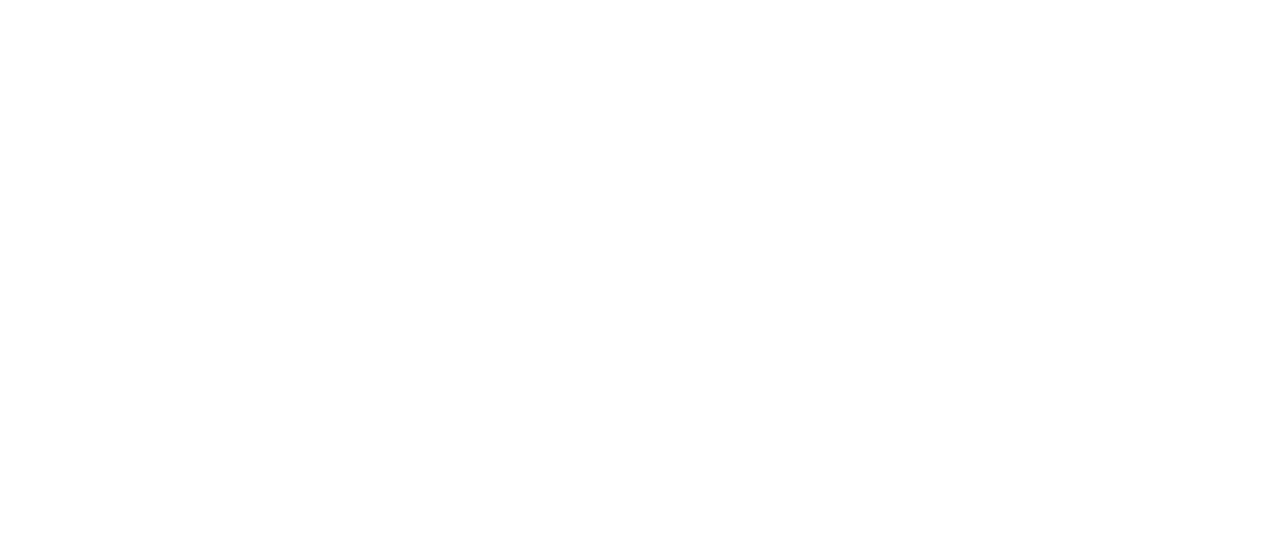
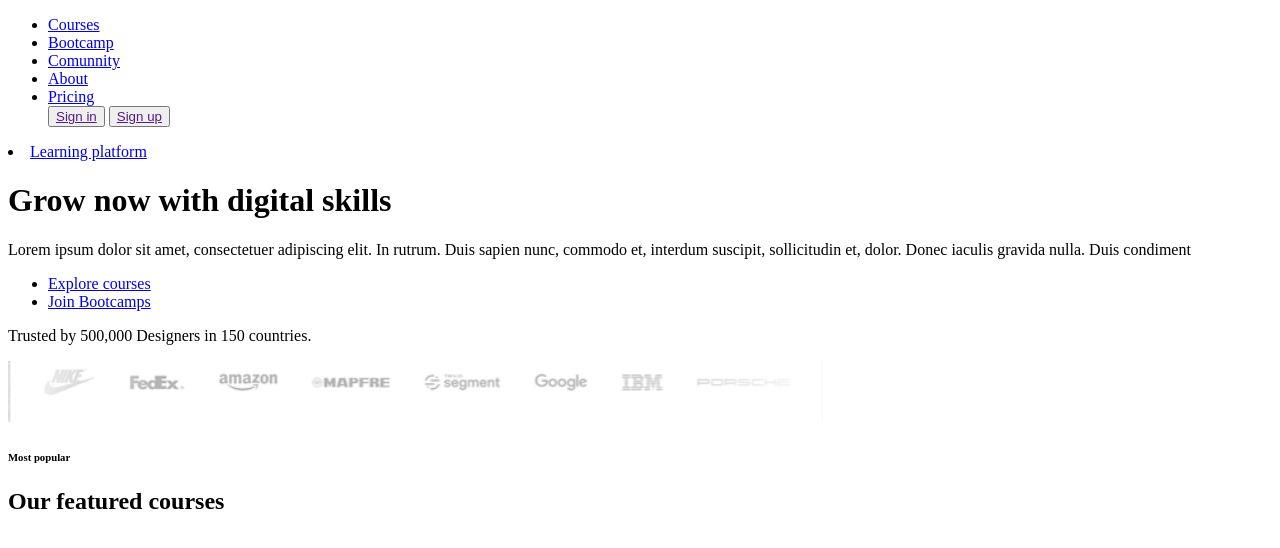
Before and after one commit to TobiasZicha/projekt1, a plain HTML site: page index.html in a window 1280 px wide. Drawn offline with Linux system fonts and the light colour scheme.

Commit message:
init commit

```diff
--- a/index.html
+++ b/index.html
@@ -9,8 +9,47 @@
 </head>
 <body>
 
+<nav>
 
+    <ul>
 
+        <li><a href="Courses">Courses</a></li>
+        <li><a href="Bootcamp"> Bootcamp</a></li>
+        <li><a href="Comunnity">Comunnity</a></li>
+        <li><a href="About">About</a></li>
+        <li><a href="Pricing">Pricing</a></li>
+        <div>
+            <button><a href="">Sign in</a></button>
+            <button><a href="">Sign up</a></button>
+        </div>
 
+    </ul>
+
+</nav>
+
+    <main>
+<li><a href="Learning platform"> Learning platform</a></li>
+        <header>
+    <h1>Grow now with digital skills</h1>
+            </header>
+    <p>Lorem ipsum dolor sit amet, consectetuer adipiscing elit. In rutrum. Duis sapien nunc, commodo et, interdum suscipit, sollicitudin et, dolor. Donec iaculis gravida nulla. Duis condiment</p>
+
+    <ul>
+        <li><a href="Explore courses"> Explore courses</a></li>
+        <li><a href="Join Bootcamps"> Join Bootcamps</a></li>
+    </ul>
+<p> Trusted by 500,000 Designers in 150 countries.</p>
+<img src="img_1.png" height="61" width="815">
+
+<h6>Most popular</h6>
+<h2>Our featured courses</h2>
+        <section id="Products">
+        <article>
+            <div>
+
+            </div>
+        </article>
+        </section>
+</main>
 </body>
 </html>
```
Also changed, not shown: img.png (added), img_1.png (added).
